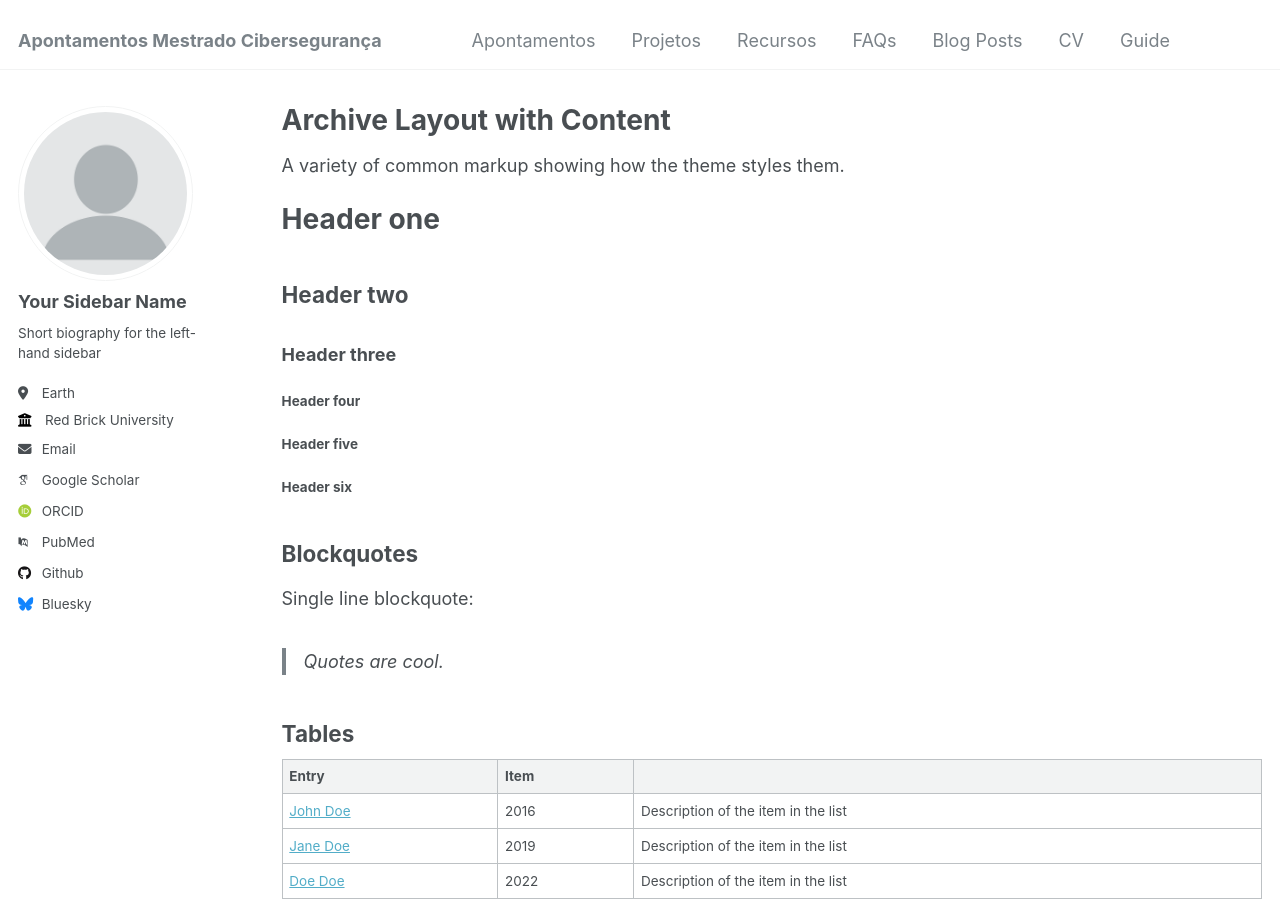
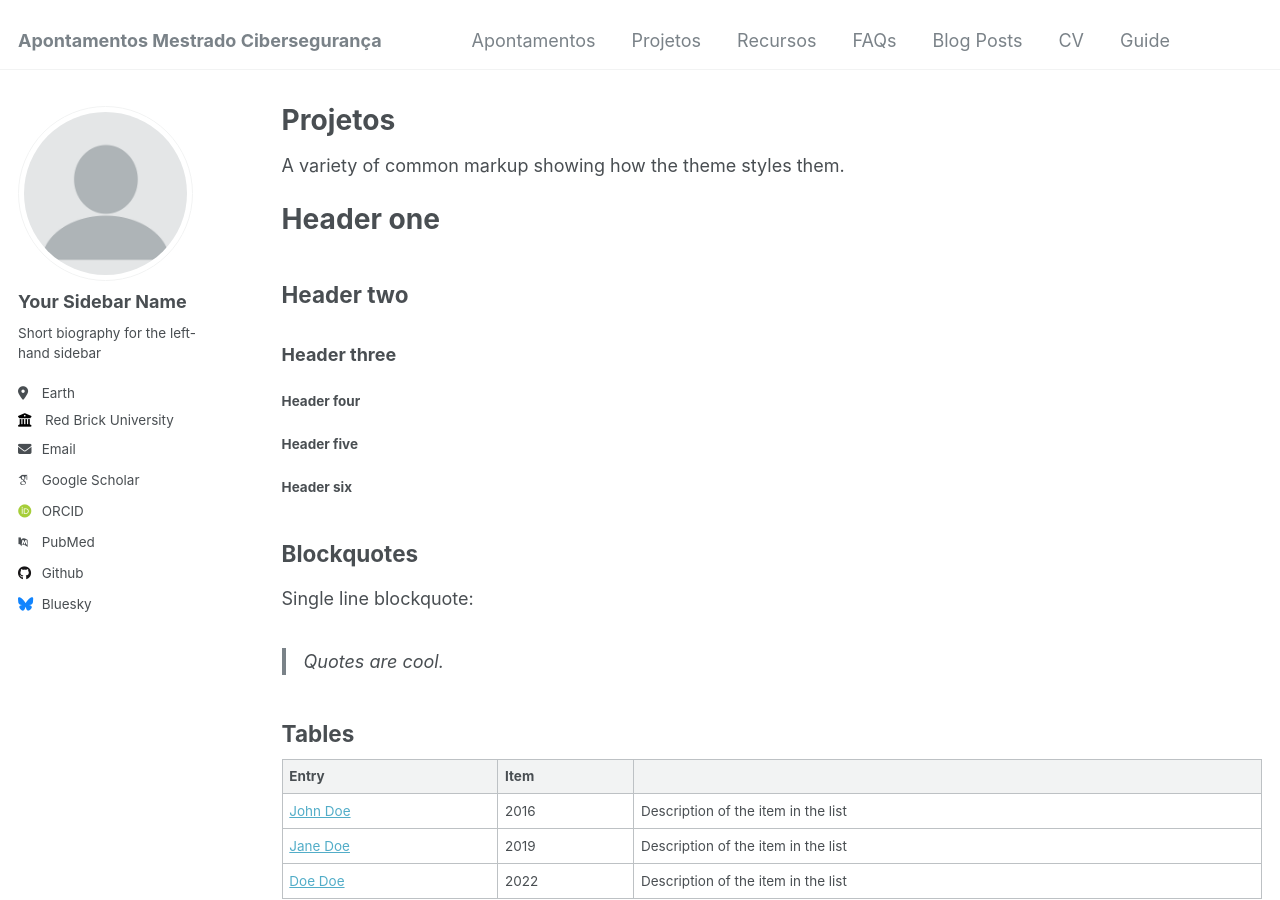
Before and after one commit to V1dal9/mcs_github.io, a Jekyll site: the page built from _pages/archive-layout-with-content.md, in a window 1280 px wide and 900 px high. Built offline with Jekyll 4.4.1, drawn with Linux system fonts in a browser that asks for light colours; some web fonts are replaced; some of the changed text lies outside the part shown.

Commit message:
Update archive-layout-with-content.md

```diff
--- a/_pages/archive-layout-with-content.md
+++ b/_pages/archive-layout-with-content.md
@@ -1,7 +1,7 @@
 ---
-title: "Archive Layout with Content"
+title: "Projetos"
 layout: archive
-permalink: /archive-layout-with-content/
+permalink: /projetos/
 ---
 
 A variety of common markup showing how the theme styles them.
```
